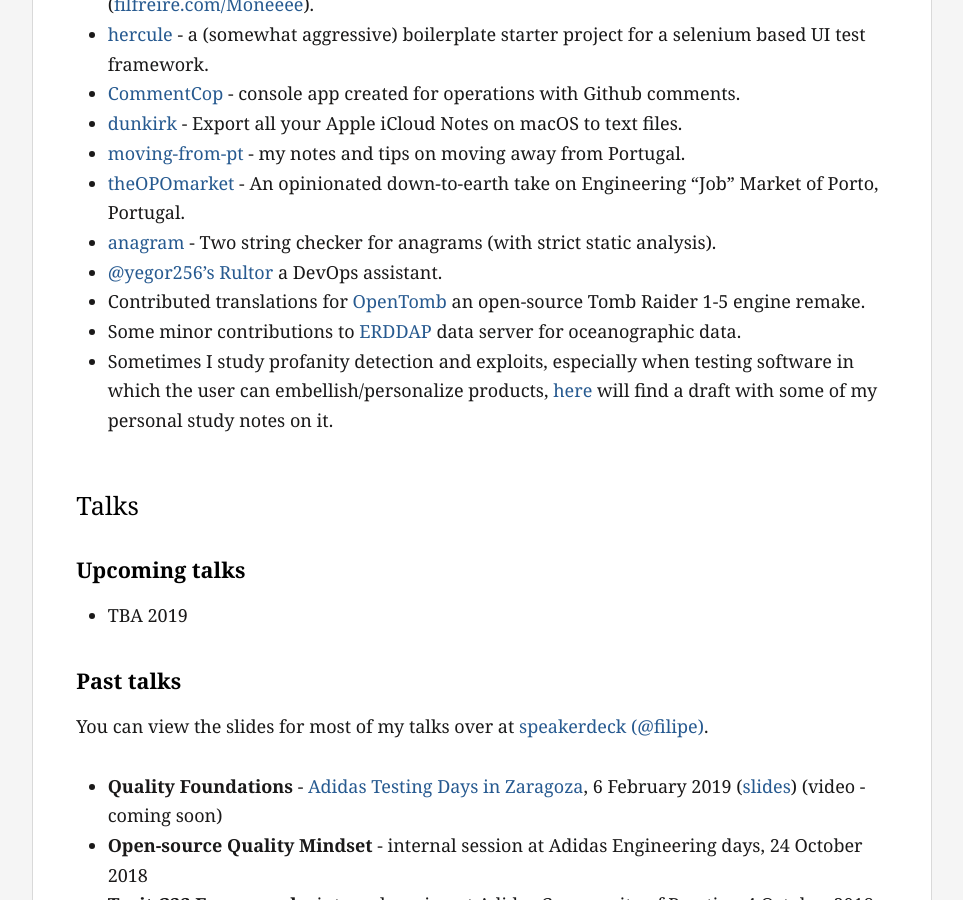
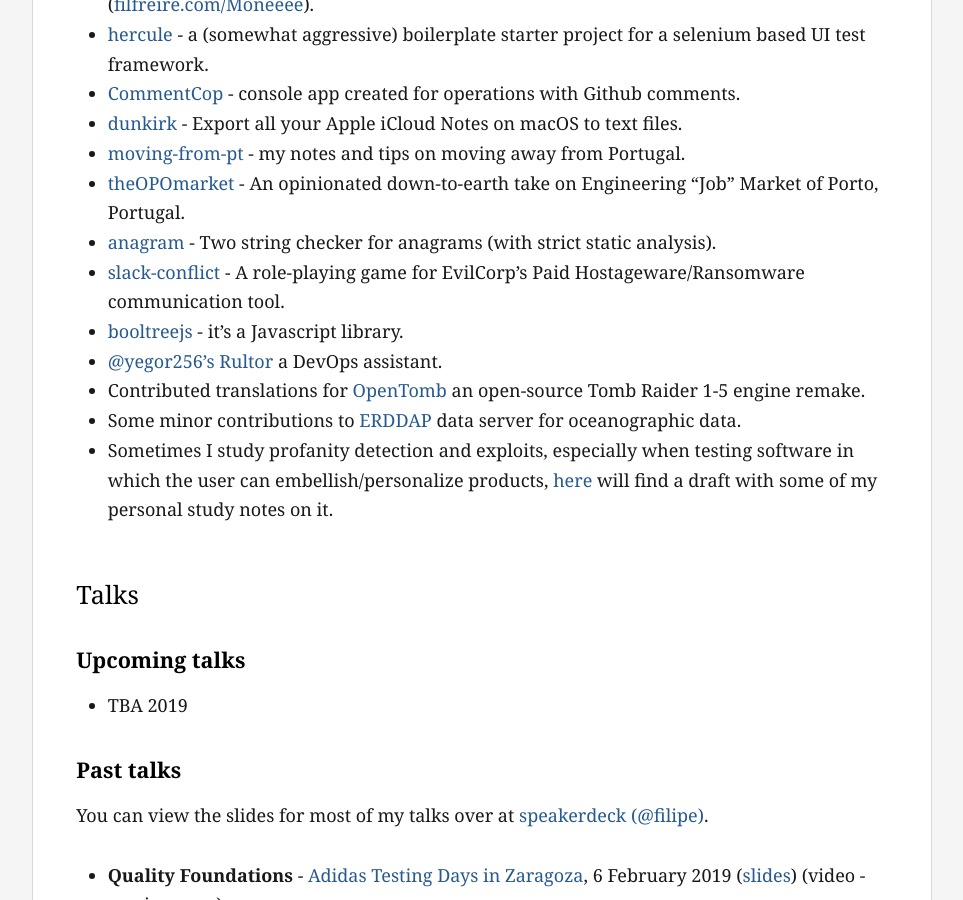
Before and after one commit to filfreire/filfreire.github.io, a Jekyll site: the page built from projects.md, in a window 1280 px wide and 900 px high, scrolled down 750 px. Shown: the whole window, without its empty margins (158-1121 px from the left). Built offline with Jekyll 4.4.1, drawn with Linux system fonts in a browser that asks for light colours.

Commit message:
add new stuff

```diff
--- a/projects.md
+++ b/projects.md
@@ -20,6 +20,8 @@
 - [moving-from-pt](https://github.com/filfreire/moving-from-pt) - my notes and tips on moving away from Portugal.
 - [theOPOmarket](https://github.com/filfreire/theOPOmarket) - An opinionated down-to-earth take on Engineering "Job" Market of Porto, Portugal.
 - [anagram](https://github.com/filfreire/anagram) -  Two string checker for anagrams (with strict static analysis).
+- [slack-conflict](https://github.com/filfreire/slack-conflict) - A role-playing game for EvilCorp's Paid Hostageware/Ransomware communication tool.
+- [booltreejs](https://github.com/filfreire/booltreejs) - it's a Javascript library.
 - [@yegor256's Rultor](https://github.com/yegor256/rultor) a DevOps assistant.
 - Contributed translations for [OpenTomb](https://github.com/opentomb/OpenTomb) an open-source Tomb Raider 1-5 engine remake.
 - Some minor contributions to [ERDDAP](http://coastwatch.pfeg.noaa.gov/erddap/download/changes.html) data server for oceanographic data.
```
